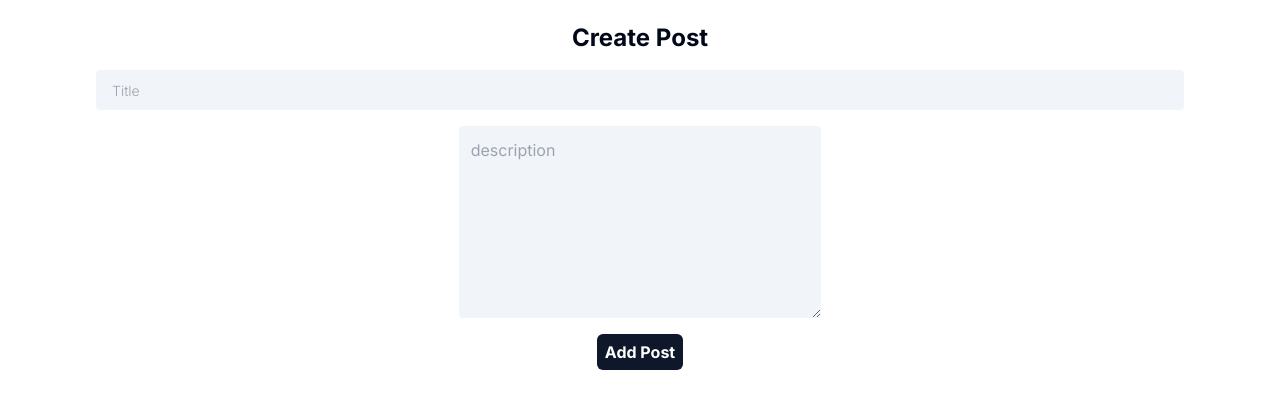
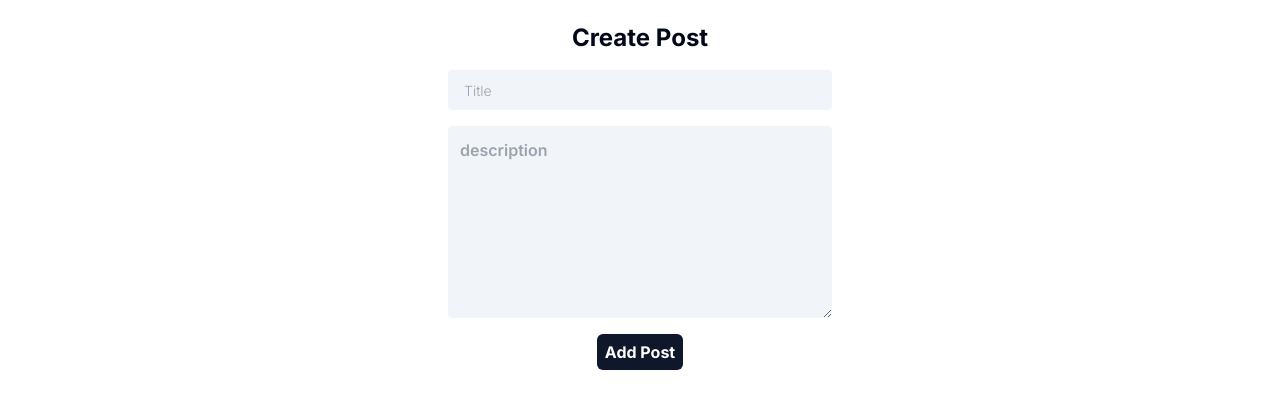
Before and after one commit to MuhammadRabi/auth-demo, a Next.js app: page /addPost in a window 1280 px wide. Shown: the part 158-578 px from the top of the page. Built offline with nearby package versions, Linux system fonts and the light colour scheme.

Commit message:
fix textarea

```diff
--- a/app/addPost/page.tsx
+++ b/app/addPost/page.tsx
@@ -38,7 +38,10 @@ const AddPost = () => {
   return (
     <section className="py-24 text-center w-full">
       <div className="font-bold capitalize mb-4 text-2xl">create post</div>
-      <form onSubmit={handleSubmit} className="flex flex-col space-y-4">
+      <form
+        onSubmit={handleSubmit}
+        className="flex flex-col space-y-4 max-w-sm mx-auto"
+      >
         <div className="space-x-4">
           <input
             type="text"
@@ -54,7 +57,7 @@ const AddPost = () => {
             value={description}
             placeholder="description"
             onChange={(e) => setDescription(e.target.value)}
-            className="input-controller h-48"
+            className="input-controller h-48 w-full"
           />
         </div>
         <button
--- a/app/globals.css
+++ b/app/globals.css
@@ -86,7 +86,7 @@
 
 
 
-input[type="text"],input[type="password"],input[type="email"] {
+input[type="text"],input[type="password"],input[type="email"],textarea {
   @apply block w-full px-4 py-2 outline-none rounded-sm text-slate-800 font-semibold dark:text-white dark:bg-zinc-800
 }
 
--- a/components/EditForm.tsx
+++ b/components/EditForm.tsx
@@ -35,7 +35,10 @@ const EditForm = ({ id, title, description }: PostProps) => {
 
   return (
     <section className="py-24 text-center w-full">
-      <form onSubmit={handleSubmit} className="flex flex-col space-y-4">
+      <form
+        onSubmit={handleSubmit}
+        className="flex flex-col space-y-4 max-w-sm mx-auto"
+      >
         <div className="space-x-4">
           <input
             type="text"
@@ -50,7 +53,7 @@ const EditForm = ({ id, title, description }: PostProps) => {
             value={newDescription}
             placeholder={description}
             onChange={(e) => setNewdescription(e.target.value)}
-            className="input-controller h-48"
+            className="input-controller h-48 w-full"
           />
         </div>
         <button
```
